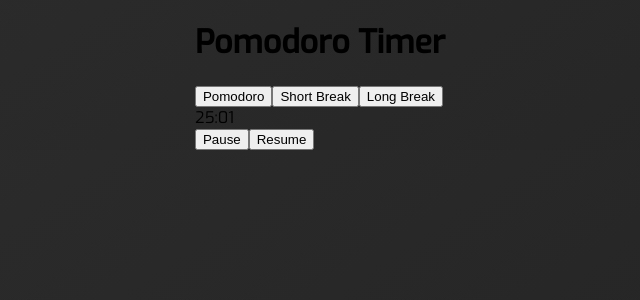
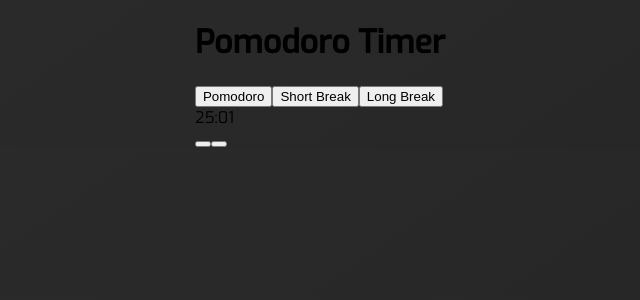
Before and after one commit to rony646/react-pomodoro-timer, a React app: page / in a window 1280 px wide. Shown: the top 300 px of the page, without its empty margins (320-960 px from the left). Built offline with nearby package versions, Linux system fonts and the light colour scheme.

Commit message:
fixed play/resume buttons

```diff
--- a/package.json
+++ b/package.json
@@ -30,6 +30,7 @@
     "eslint-plugin-react": "7.19.0",
     "eslint-plugin-react-hooks": "^1.6.1",
     "file-loader": "4.3.0",
+    "font-awesome": "^4.7.0",
     "fs-extra": "^8.1.0",
     "html-webpack-plugin": "4.0.0-beta.11",
     "identity-obj-proxy": "3.0.0",
--- a/src/components/TimerCockpit/TimerCockpit.css
+++ b/src/components/TimerCockpit/TimerCockpit.css
@@ -18,7 +18,7 @@
 }
 
 .ControlButton:active {
-    color: rgba(255, 0, 0, 0.979);
+    color: #ff0000fa;
     box-shadow:  inset 4px 4px 12px #151515,
                  inset -4px -4px 12px #353535;
 }
--- a/src/components/TimerCockpit/TimerCockpit.js
+++ b/src/components/TimerCockpit/TimerCockpit.js
@@ -1,16 +1,28 @@
-import React from 'react'
+import React, {useEffect} from 'react'
 import parseTime from '../../tools/parseTime'
 
 import classes from './TimerCockpit.css'
+import  icons from '../../../node_modules/font-awesome/css/font-awesome.min.css'
 
 function TimerCockpit(props) {
+    useEffect(() => {
+        console.log(icons['fa-play'])
+    }, [])
     return(
         <div>
             <div className={classes.TimerShow}>
                 <span>{parseTime(props.minutes)}</span>:<span>{parseTime(props.seconds)}</span>
             </div>
-            <button onClick={props.pause} className={[classes.ControlButton].join(' ')} >Pause</button>
-            <button onClick={props.resume} className={classes.ControlButton} >Resume</button>
+            <button
+                onClick={props.pause}
+                className={[classes.ControlButton, icons['fa'], icons['fa-stop']].join(' ')}
+            >
+            </button>
+            <button
+                onClick={props.resume}
+                className={[classes.ControlButton, icons['fa'], icons['fa-play']].join(' ')}
+            >
+            </button>
         </div>
     )
 }
```
Also changed, not shown: 1 other file (tests, documents, lock files or other folders).
